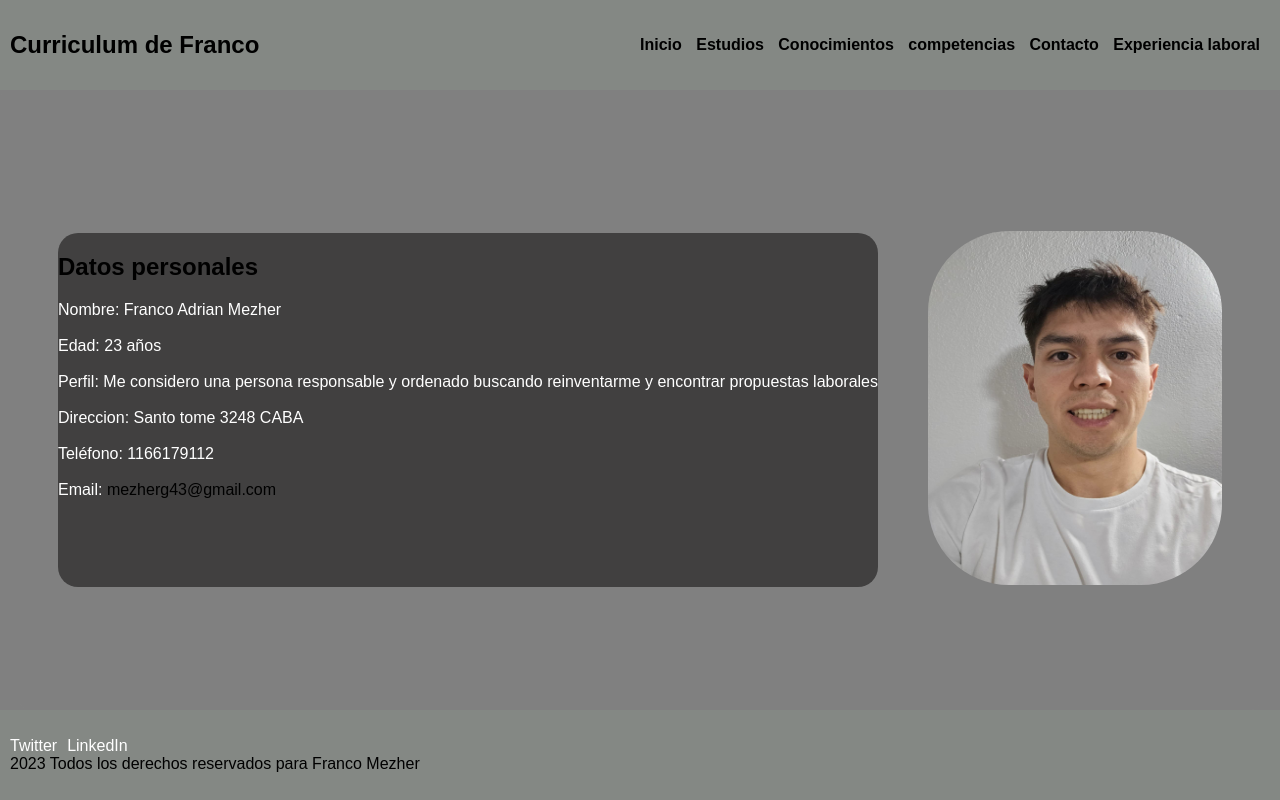
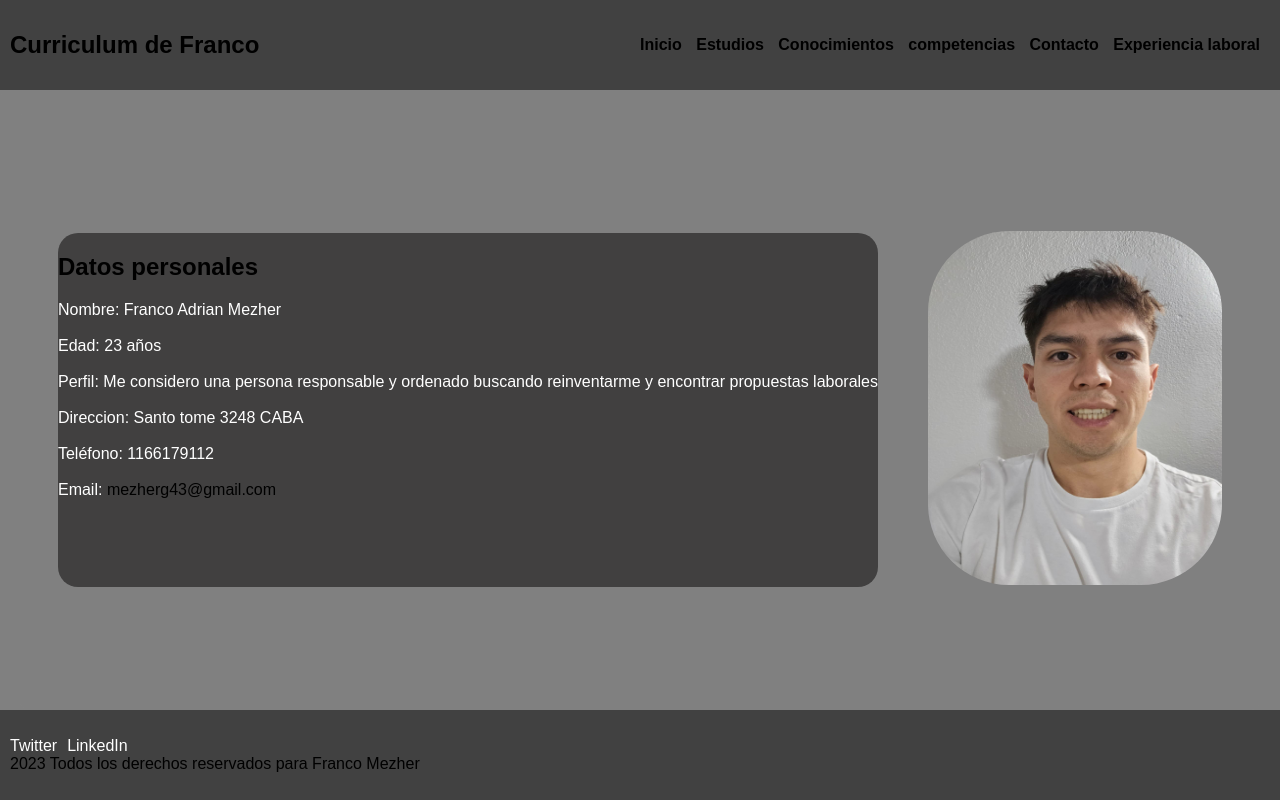
Before and after one commit to FranMezher/FranMezher.github.io, a plain HTML site: page index.html in a window 1280 px wide. Drawn offline with Linux system fonts and the light colour scheme.

Commit message:
CV FINAL

```diff
--- a/estilos/styles.css
+++ b/estilos/styles.css
@@ -1,7 +1,7 @@
 header{
     display: flex;
     min-height: 70px;
-    background-color: rgb(132, 136, 132);
+    background-color: rgb(65, 65, 65);
     justify-content: space-between;
     align-items: center;
     padding: 10px;
@@ -106,7 +106,7 @@ nav a:hover{
 .footer{
     display: flex;
     min-height: 70px;
-    background-color: rgb(132, 136, 132);
+    background-color: rgb(65, 65, 65);
     justify-content: space-between;
     align-items: center;
     text-align: center;
--- a/index.html
+++ b/index.html
@@ -11,7 +11,7 @@
         <h2 class="titulo-curriculum">Curriculum de Franco</h2>
         <nav>
             <ul class="menu">
-                <a href="index1.html">Inicio</a>
+                <a href="index.html">Inicio</a>
                 <a href="estudios.html">Estudios </a>
                 <a href="conocimientos.html">Conocimientos</a>
                 <a href="competencias.html">competencias</a>
```
Also changed, not shown: competencias.html (+1 -1 lines), conocimientos.html (+1 -1 lines), estudios.html (+1 -1 lines), experiencia.html (+1 -1 lines).
